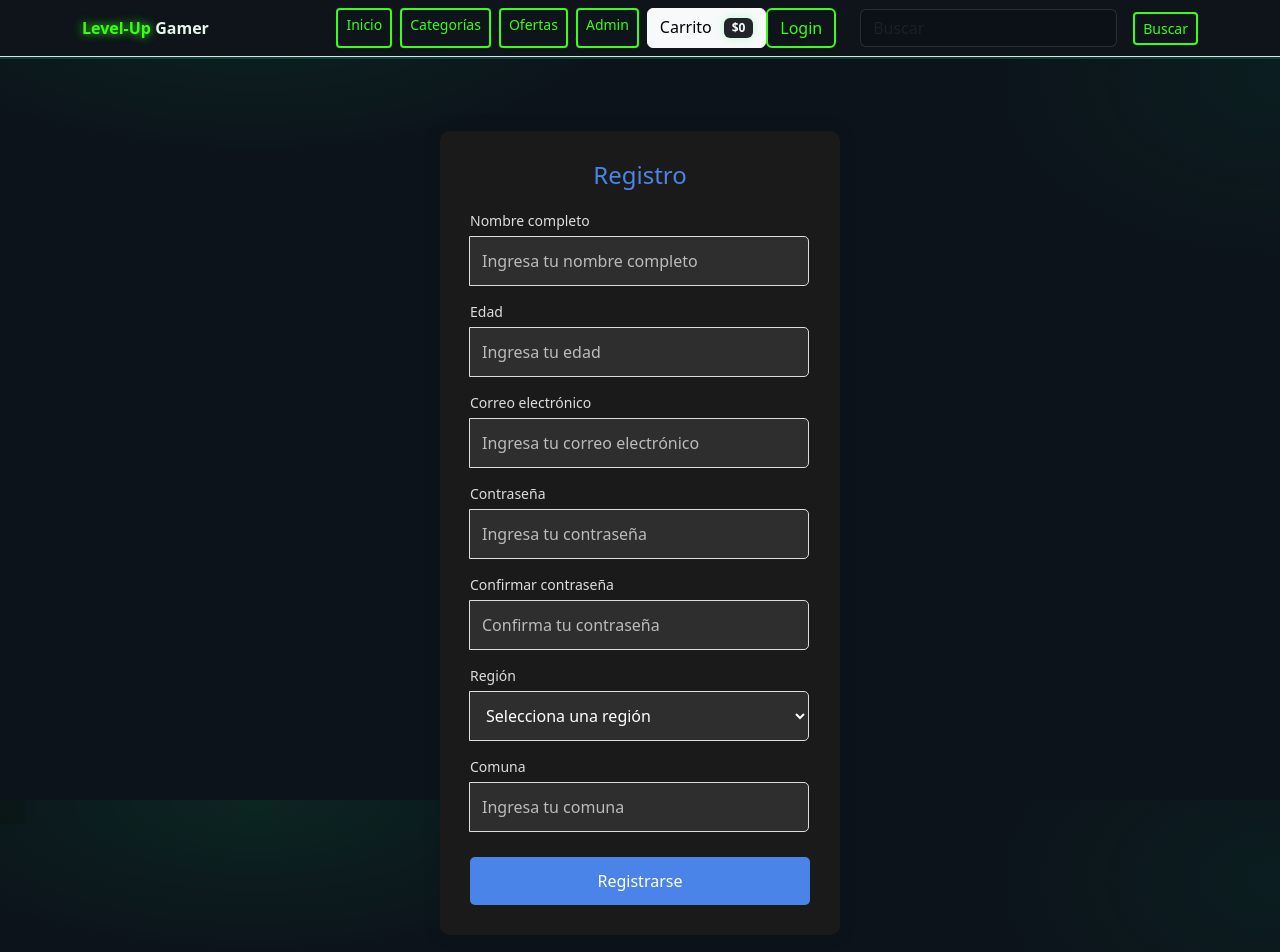
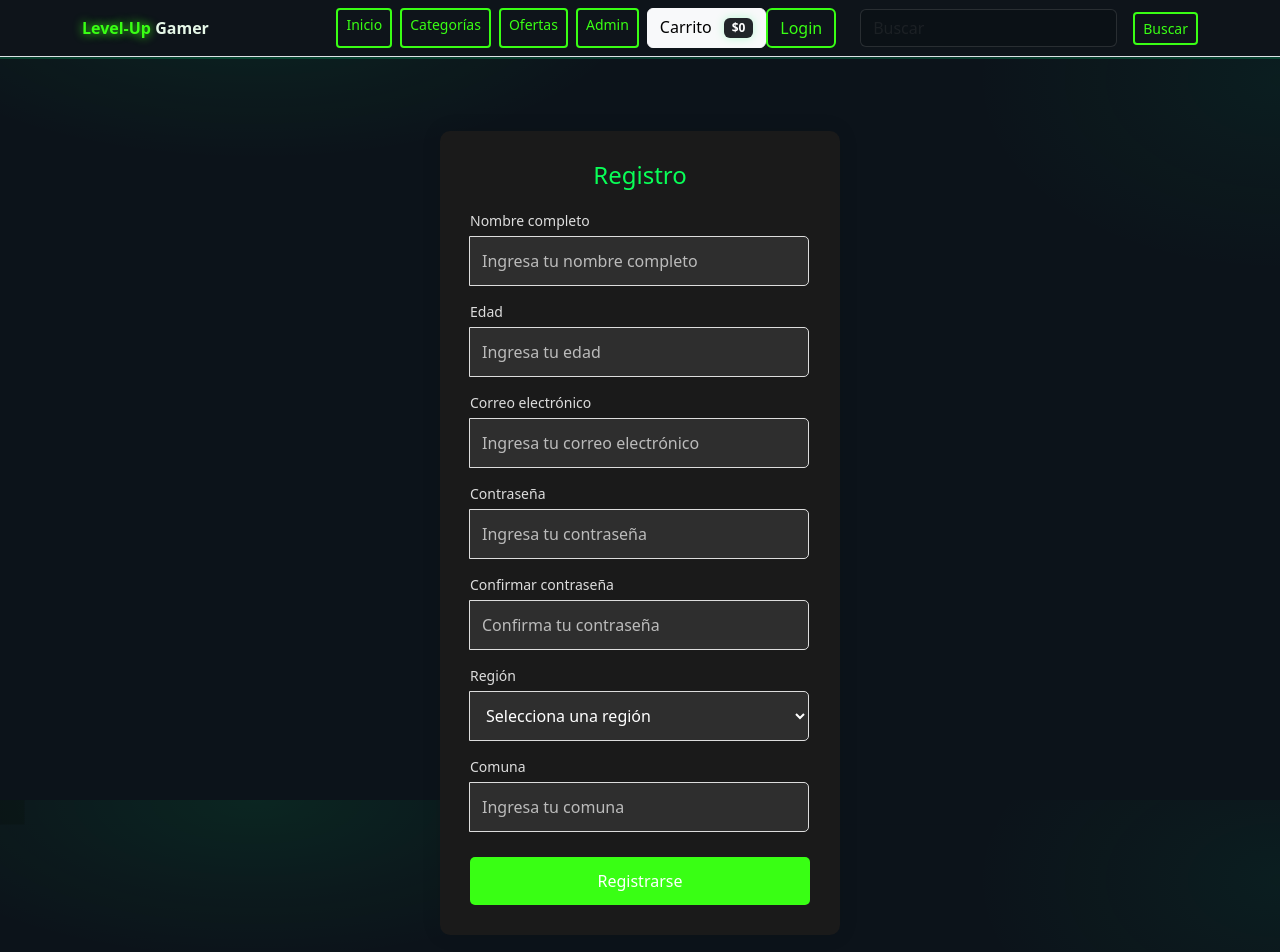
Before and after one commit to luko2k24/Level-up-React, a React (Vite) app: page /register in a window 1280 px wide. Shown: the top 952 px of the page. Built offline with nearby package versions, Linux system fonts and the light colour scheme.

Commit message:
actualizacion de login y registrar cambio de colores

```diff
--- a/src/styles/FormularioIngreso.css
+++ b/src/styles/FormularioIngreso.css
@@ -15,7 +15,7 @@
 .formulario-ingreso h2 {
   text-align: center;
   margin-bottom: 20px;
-  color: #4b84e8;
+  color: #09ff57;
 }
 
 .formulario-ingreso div {
@@ -42,7 +42,7 @@
 .formulario-ingreso button {
   width: 100%;
   padding: 10px;
-  background-color: #4b84e8;
+  background-color: #39FF14;
   border: none;
   border-radius: 5px;
   color: white;
@@ -51,5 +51,5 @@
 }
 
 .formulario-ingreso button:hover {
-  background-color: #2e65b0;
+  background-color: #30ff72;
 }
--- a/src/styles/FormularioRegistro.css
+++ b/src/styles/FormularioRegistro.css
@@ -13,7 +13,7 @@
 .formulario-registro h2 {
   text-align: center;
   margin-bottom: 20px;
-  color: #4b84e8;
+  color: #09ff57;
   font-size: 24px;
 }
 
@@ -45,7 +45,7 @@
 .btn-registrar {
   width: 100%;
   padding: 12px;
-  background-color: #4b84e8;
+  background-color: #39FF14;
   border: none;
   border-radius: 5px;
   color: white;
@@ -55,7 +55,7 @@
 }
 
 .btn-registrar:hover {
-  background-color: #2e65b0;
+  background-color: #30ff72;
 }
 
 .error {
@@ -71,7 +71,7 @@
 }
 
 .formulario-registro a {
-  color: #4b84e8;
+  color: #30ff72;
   text-decoration: none;
 }
 
```
